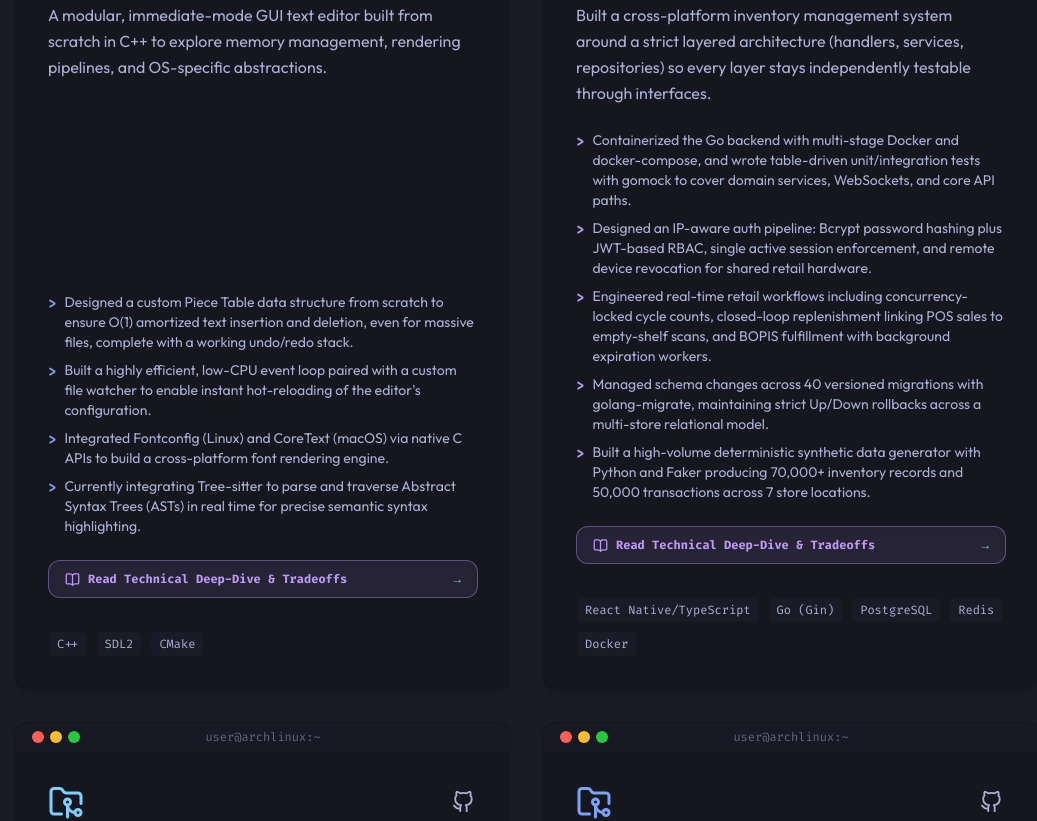
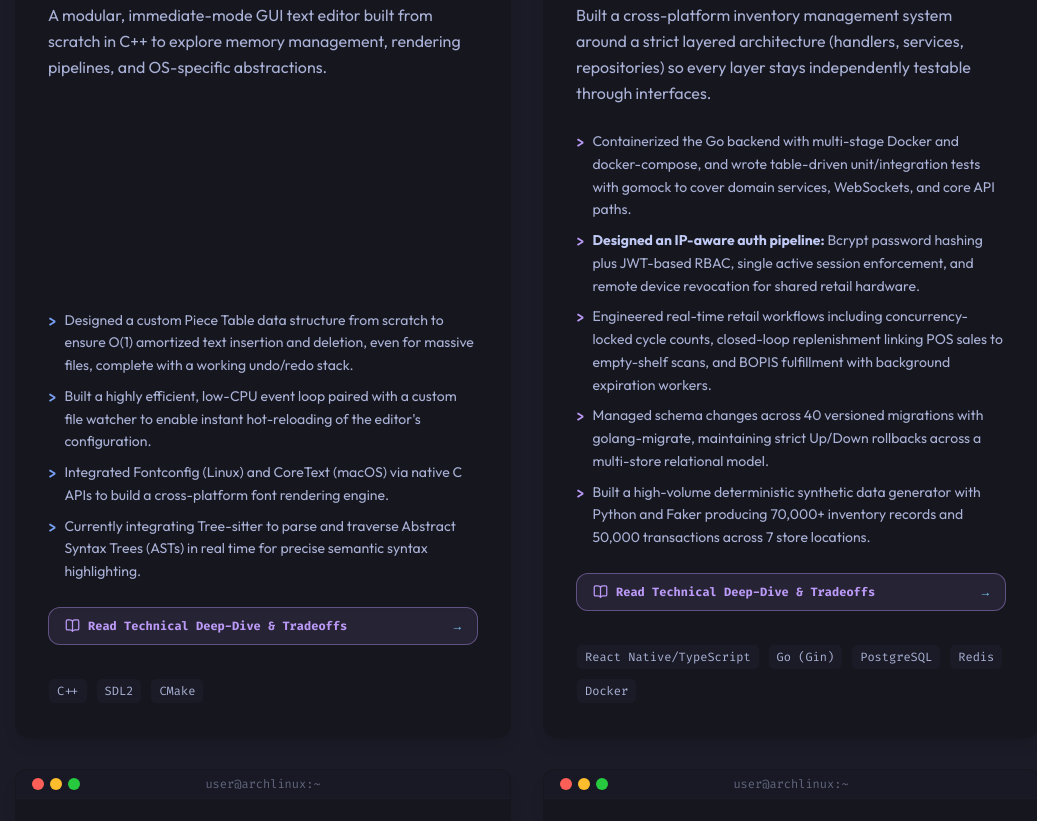
Before and after one commit to juderozario08/judesPortfolio, a React (Vite) app: page / in a window 1280 px wide. Shown: the part 4140-4961 px from the top of the page, without its empty margins (113-1150 px from the left). Built offline with nearby package versions, Linux system fonts and the light colour scheme.

Commit message:
style(blog): format bullet points with bold topics before colons and styled list dots

```diff
--- a/src/components/Experience.tsx
+++ b/src/components/Experience.tsx
@@ -14,12 +14,26 @@ const ExperienceItem = ({ item, index }: { item: typeof experience[0] | typeof l
       </span>
     </div>
     <ul className="list-none space-y-3 text-tokyo-muted leading-relaxed">
-      {item.bullets.map((bullet: string, i: number) => (
-        <li key={i} className="flex items-start gap-3">
-          <span className="text-tokyo-purple font-mono font-bold mt-1 text-sm">{">"}</span>
-          <span>{bullet}</span>
-        </li>
-      ))}
+      {item.bullets.map((bullet: string, i: number) => {
+        const colonMatch = bullet.match(/^([^:]+):\s+(.+)$/);
+        return (
+          <li key={i} className="flex items-start gap-3">
+            <span className="text-tokyo-purple font-mono font-bold mt-1 text-sm shrink-0">{">"}</span>
+            <span>
+              {colonMatch ? (
+                <>
+                  <strong className="text-tokyo-fg font-bold font-sans">
+                    {colonMatch[1]}:
+                  </strong>{' '}
+                  {colonMatch[2]}
+                </>
+              ) : (
+                bullet
+              )}
+            </span>
+          </li>
+        );
+      })}
     </ul>
   </Card>
 );
--- a/src/components/Projects.tsx
+++ b/src/components/Projects.tsx
@@ -59,12 +59,26 @@ const ProjectCard = ({ project, index, onOpenBlog }: ProjectCardProps) => {
       </p>
 
       <ul className="list-none space-y-2 text-sm text-tokyo-muted mb-6">
-        {project.bullets.map((bullet, i) => (
-          <li key={i} className="flex items-start gap-2">
-            <span className={`text-${project.color} font-mono font-bold mt-0.5`}>{">"}</span>
-            <span>{bullet}</span>
-          </li>
-        ))}
+        {project.bullets.map((bullet, i) => {
+          const colonMatch = bullet.match(/^([^:]+):\s+(.+)$/);
+          return (
+            <li key={i} className="flex items-start gap-2 leading-relaxed">
+              <span className={`text-${project.color} font-mono font-bold mt-0.5 shrink-0`}>{">"}</span>
+              <span>
+                {colonMatch ? (
+                  <>
+                    <strong className="text-tokyo-fg font-bold font-sans">
+                      {colonMatch[1]}:
+                    </strong>{' '}
+                    {colonMatch[2]}
+                  </>
+                ) : (
+                  bullet
+                )}
+              </span>
+            </li>
+          );
+        })}
       </ul>
 
       {/* Prominent Blog Action Banner */}
--- a/src/components/blog/BlogPostPage.tsx
+++ b/src/components/blog/BlogPostPage.tsx
@@ -20,6 +20,78 @@ interface BlogPostPageProps {
   onNavigateBlogIndex: () => void;
   onSelectPost: (slug: string) => void;
 }
+
+const renderFormattedText = (text: string) => {
+  // Parses inline code `code` and markdown bold **bold**
+  const parts = text.split(/(`[^`]+`|\*\*[^*]+\*\*)/g);
+  return parts.map((part, i) => {
+    if (part.startsWith('`') && part.endsWith('`')) {
+      return (
+        <code
+          key={i}
+          className="font-mono text-tokyo-cyan bg-tokyo-surface/80 px-1.5 py-0.5 rounded text-[0.88em] border border-tokyo-surface/70"
+        >
+          {part.slice(1, -1)}
+        </code>
+      );
+    }
+    if (part.startsWith('**') && part.endsWith('**')) {
+      return (
+        <strong key={i} className="font-bold text-tokyo-fg font-sans">
+          {part.slice(2, -2)}
+        </strong>
+      );
+    }
+    return part;
+  });
+};
+
+const renderParagraphContent = (p: string, pIdx: number) => {
+  // Check for bullet point starting with •, -, or *
+  const bulletMatch = p.match(/^([•\-\*]\s*)(.+)$/);
+  if (bulletMatch) {
+    const rawContent = bulletMatch[2];
+
+    // Check if there is a double-colon pattern like "Tier 1: Client Frontends (React Native & Expo SDK 54): ..."
+    // or "Part 8: Multi-Store Structure & Branch Management: ..."
+    const doubleColonMatch = rawContent.match(/^((?:Tier|Part)\s+\d+:\s+[^:]+):\s+(.+)$/i);
+    // General single colon pattern "Topic: Description"
+    const singleColonMatch = rawContent.match(/^([^:]+):\s+(.+)$/);
+
+    const colonMatch = doubleColonMatch || singleColonMatch;
+
+    if (colonMatch) {
+      const topic = colonMatch[1];
+      const description = colonMatch[2];
+      return (
+        <div key={pIdx} className="flex items-start gap-2.5 pl-1.5 sm:pl-3 my-1.5">
+          <span className="w-1.5 h-1.5 rounded-full bg-tokyo-purple mt-2 sm:mt-2.5 shrink-0 shadow-sm" />
+          <div className="flex-1 leading-relaxed">
+            <strong className="font-bold text-tokyo-fg font-sans">
+              {renderFormattedText(topic)}:
+            </strong>{' '}
+            <span className="text-tokyo-fg/90">
+              {renderFormattedText(description)}
+            </span>
+          </div>
+        </div>
+      );
+    }
+
+    // Bullet without colon
+    return (
+      <div key={pIdx} className="flex items-start gap-2.5 pl-1.5 sm:pl-3 my-1.5">
+        <span className="w-1.5 h-1.5 rounded-full bg-tokyo-purple mt-2 sm:mt-2.5 shrink-0 shadow-sm" />
+        <div className="flex-1 leading-relaxed text-tokyo-fg/90">
+          {renderFormattedText(rawContent)}
+        </div>
+      </div>
+    );
+  }
+
+  // Regular paragraph
+  return <p key={pIdx}>{renderFormattedText(p)}</p>;
+};
 
 export const BlogPostPage = ({
   slug,
@@ -236,9 +308,7 @@ export const BlogPostPage = ({
               </h2>
 
               <div className="space-y-3.5 sm:space-y-4 text-tokyo-fg/90 leading-relaxed font-sans text-xs sm:text-base break-words">
-                {section.content.map((p, pIdx) => (
-                  <p key={pIdx}>{p}</p>
-                ))}
+                {section.content.map((p, pIdx) => renderParagraphContent(p, pIdx))}
               </div>
 
               {section.id === 'part-1-system-architecture' || section.id === 'part-1-layered-architecture' ? (
```
